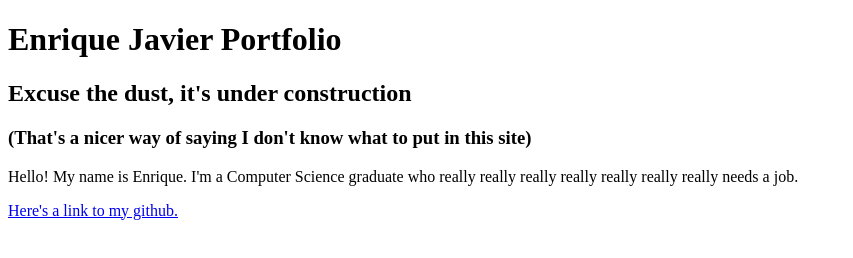
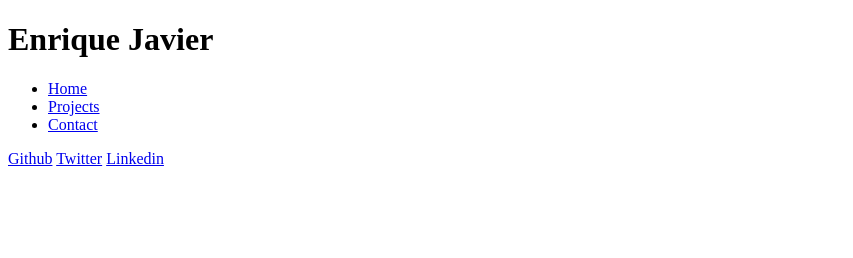
Before and after one commit to usefulsplash/SplashSite, a plain HTML site: page index.html in a window 1280 px wide. Shown: the whole page, without its empty margins (0-853 px from the left). Drawn offline with Linux system fonts and the light colour scheme.

Commit message:
nav and title sections added to header

```diff
--- a/index.html
+++ b/index.html
@@ -4,12 +4,39 @@
     <meta charset="UTF-8">
     <meta name="viewport" content="width=device-width, initial-scale=1.0">
     <title>Enrique Javier Portfolio</title>
+    <link href="assets/css/style.css" rel="stylesheet">
 </head>
 <body>
-    <h1>Enrique Javier Portfolio</h1>
-    <h2>Excuse the dust, it's under construction</h2>
-    <h3>(That's a nicer way of saying I don't know what to put in this site)</h3>
-    <p>Hello! My name is Enrique. I'm a Computer Science graduate who really really really really really really really needs a job.</p>
-    <a href="https://github.com/usefulsplash">Here's a link to my github.</a>
+    <header>
+        <div class="title">
+            <h1>Enrique Javier</h1>
+        </div>
+        <div class="logo">
+            <!-- <img src="" alt=""> -->
+        </div>
+        <div class="menu">
+            <nav>
+                <ul class="menu_list">
+                    <li class="menu_item">
+                        <a href="#" title="" class="menu_item_link">Home</a>
+                    </li>
+                    <li class="menu_item">
+                        <a href="#" title="" class="menu_item_link">Projects</a>
+                    </li>
+                    <li class="menu_item">
+                        <a href="#" title="" class="menu_item_link">Contact</a>
+                    </li>
+                </ul>
+            </nav>
+        </div>
+    </header>
+    <footer>
+        <div class="socials">
+            <a href="https://github.com/usefulsplash">Github</a>
+            <a href="https://twitter.com/usefulsplash">Twitter</a>
+            <a href="https://www.linkedin.com/in/enrique-javier-349655223/">Linkedin</a>
+        </div>
+    </footer>
+    <script src="assets/js/script.js"></script>
 </body>
 </html>
```
Also changed, not shown: assets/css/style.css (added).
